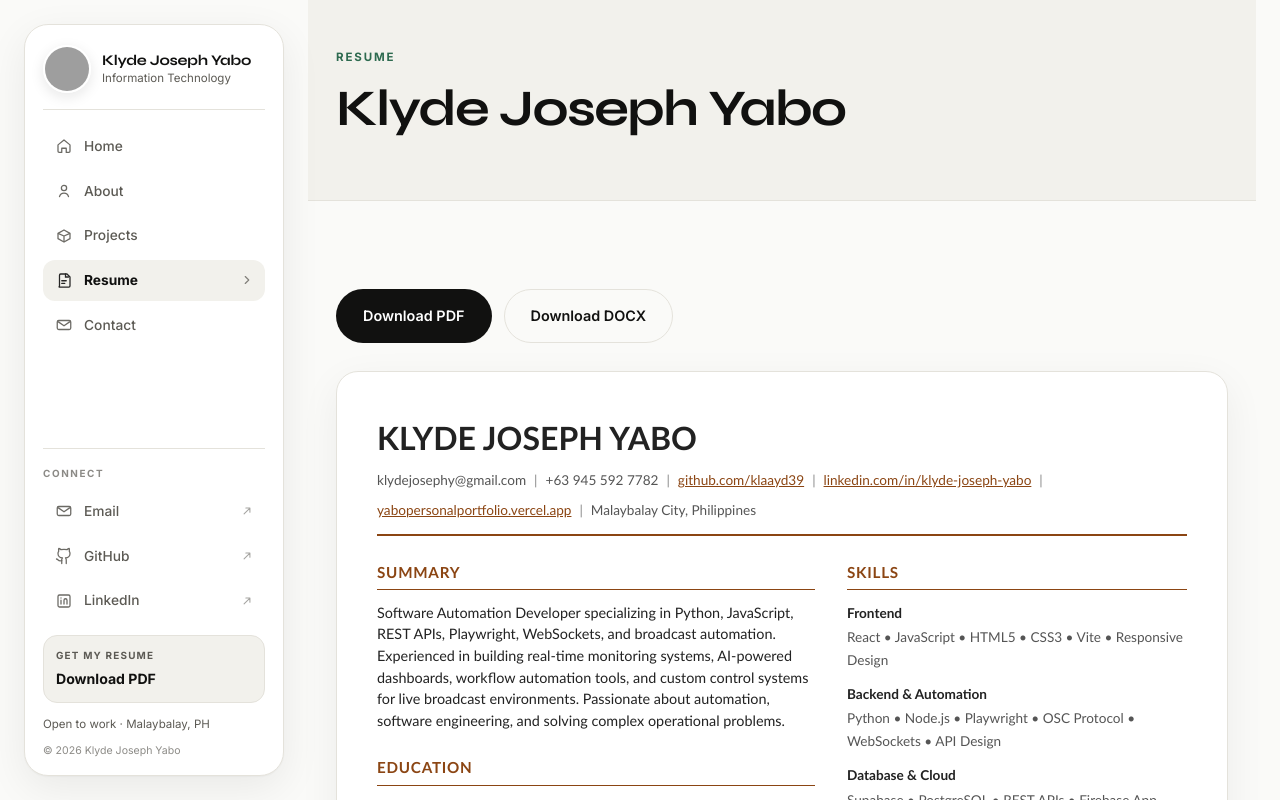
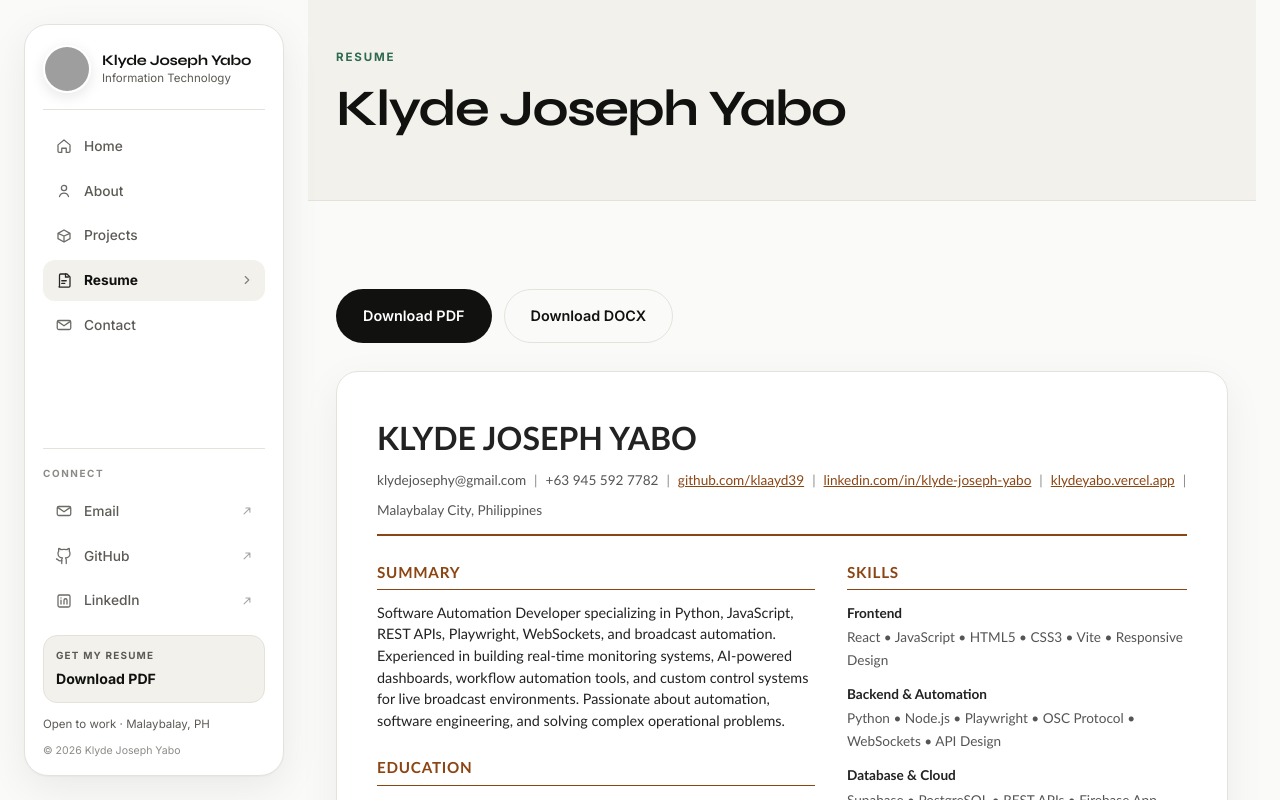
Before and after one commit to klaayd39/new-portfolio, a React (Vite) app: page /resume in a window 1280 px wide. Shown: the top 800 px of the page. Built offline with nearby package versions, Linux system fonts and the light colour scheme; grey boxes are pictures that could not be loaded.

Commit message:
Update portfolio live site URL to klydeyabo.vercel.app.
Co-authored-by: Cursor <cursoragent@cursor.com>

```diff
--- a/build.js
+++ b/build.js
@@ -111,8 +111,8 @@ const doc = new Document({
                         }),
                         new TextRun({ text: "   |   ", size: 18, font: FONT, color: GRAY }),
                         new ExternalHyperlink({
-                            link: "https://yabopersonalportfolio.vercel.app/",
-                            children: [new TextRun({ text: "yabopersonalportfolio.vercel.app", size: 18, font: FONT, color: ACCENT, underline: {} })],
+                            link: "https://klydeyabo.vercel.app/",
+                            children: [new TextRun({ text: "klydeyabo.vercel.app", size: 18, font: FONT, color: ACCENT, underline: {} })],
                         }),
                         new TextRun({ text: "   |   Malaybalay City, Philippines", size: 18, font: FONT, color: GRAY }),
                     ],
--- a/src/data/projects.js
+++ b/src/data/projects.js
@@ -16,7 +16,7 @@ export const PROJECTS = [
     ],
     tech: ['React', 'Vite', 'Supabase', 'Vanilla CSS'],
     challenges: 'Balancing visual quality and performance. Optimized CSS and lazy-loaded components to ensure lightning-fast speeds.',
-    liveUrl: 'https://yabopersonalportfolio.vercel.app/',
+    liveUrl: 'https://klydeyabo.vercel.app/',
     image: '/projects/portfolio.png'
   },
   {
--- a/src/pages/Resume.jsx
+++ b/src/pages/Resume.jsx
@@ -53,7 +53,7 @@ export default function Resume() {
             <span className="sep">|</span>
             <a href="https://www.linkedin.com/in/klyde-joseph-yabo-a38286373/" target="_blank" rel="noreferrer">linkedin.com/in/klyde-joseph-yabo</a>
             <span className="sep">|</span>
-            <a href="https://yabopersonalportfolio.vercel.app/" target="_blank" rel="noreferrer">yabopersonalportfolio.vercel.app</a>
+            <a href="https://klydeyabo.vercel.app/" target="_blank" rel="noreferrer">klydeyabo.vercel.app</a>
             <span className="sep">|</span>
             <span>Malaybalay City, Philippines</span>
           </div>
```
